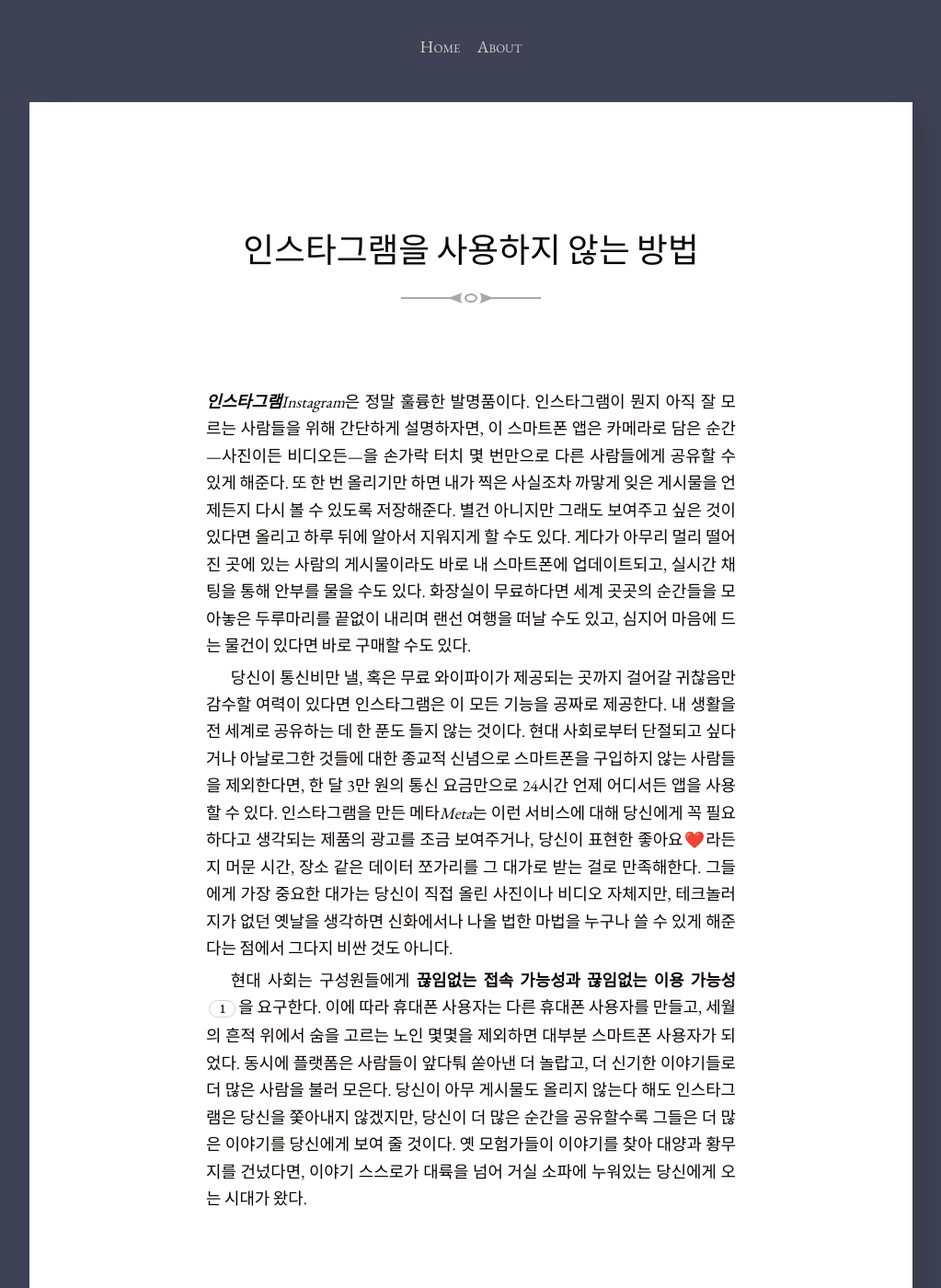
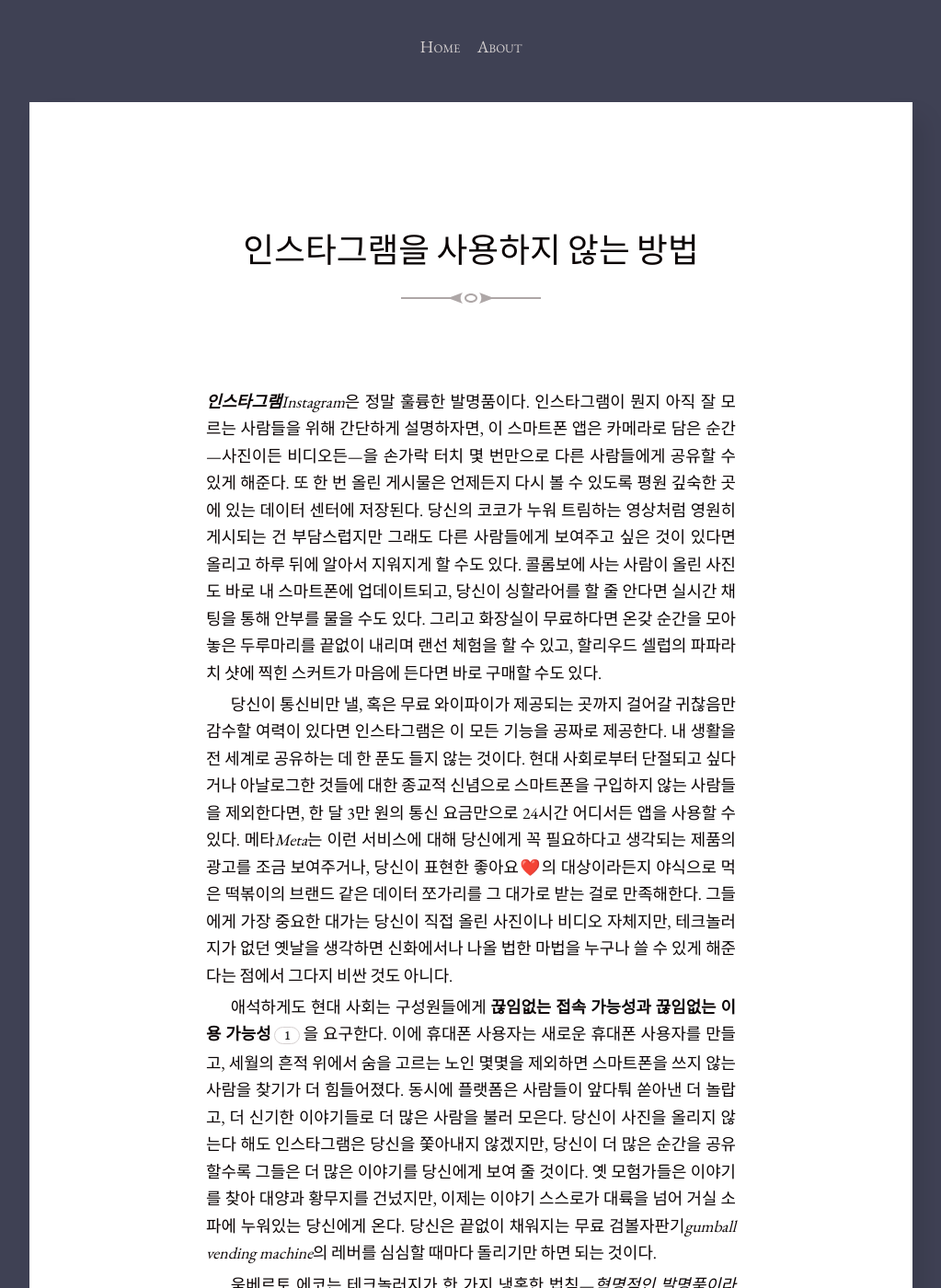
Before and after one commit to grsdij/grsdij, a Jekyll site: the page built from _posts/2022-05-17-인스타그램을 사용하지 않는 방법.md, in a window 1280 px wide and 1400 px high. Shown: the whole window at 92% size, without its empty margins (128-1151 px from the left). Built offline with Jekyll 4.4.1, drawn with Linux system fonts in a browser that asks for light colours; some of the changed text lies outside the part shown.

Commit message:
Update 2022-05-17-인스타그램을 사용하지 않는 방법.md

```diff
--- a/_posts/2022-05-17-인스타그램을 사용하지 않는 방법.md
+++ b/_posts/2022-05-17-인스타그램을 사용하지 않는 방법.md
@@ -5,16 +5,22 @@ categories: essay
 layout: post
 ---
 
-***인스타그램****Instagram*은 정말 훌륭한 발명품이다. 인스타그램이 뭔지 아직 잘 모르는 사람들을 위해 간단하게 설명하자면, 이 스마트폰 앱은 카메라로 담은 순간---사진이든 비디오든---을 손가락 터치 몇 번만으로 다른 사람들에게 공유할 수 있게 해준다. 또 한 번 올리기만 하면 내가 찍은 사실조차 까맣게 잊은 게시물을 언제든지 다시 볼 수 있도록 저장해준다. 별건 아니지만 그래도 보여주고 싶은 것이 있다면 올리고 하루 뒤에 알아서 지워지게 할 수도 있다. 게다가 아무리 멀리 떨어진 곳에 있는 사람의 게시물이라도 바로 내 스마트폰에 업데이트되고, 실시간 채팅을 통해 안부를 물을 수도 있다. 화장실이 무료하다면 세계 곳곳의 순간들을 모아놓은 두루마리를 끝없이 내리며 랜선 여행을 떠날 수도 있고, 심지어 마음에 드는 물건이 있다면 바로 구매할 수도 있다.
+***인스타그램****Instagram*은 정말 훌륭한 발명품이다. 인스타그램이 뭔지 아직 잘 모르는 사람들을 위해 간단하게 설명하자면, 이 스마트폰 앱은 카메라로 담은 순간---사진이든 비디오든---을 손가락 터치 몇 번만으로 다른 사람들에게 공유할 수 있게 해준다. 또 한 번 올린 게시물은 언제든지 다시 볼 수 있도록 평원 깊숙한 곳에 있는 데이터 센터에 저장된다. 당신의 코코가 누워 트림하는 영상처럼 영원히 게시되는 건 부담스럽지만 그래도 다른 사람들에게 보여주고 싶은 것이 있다면 올리고 하루 뒤에 알아서 지워지게 할 수도 있다. 콜롬보에 사는 사람이 올린 사진도 바로 내 스마트폰에 업데이트되고, 당신이 싱할라어를 할 줄 안다면 실시간 채팅을 통해 안부를 물을 수도 있다. 그리고 화장실이 무료하다면 온갖 순간을 모아놓은 두루마리를 끝없이 내리며 랜선 체험을 할 수 있고, 할리우드 셀럽의 파파라치 샷에 찍힌 스커트가 마음에 든다면 바로 구매할 수도 있다.
 
-당신이 통신비만 낼, 혹은 무료 와이파이가 제공되는 곳까지 걸어갈 귀찮음만 감수할 여력이 있다면 인스타그램은 이 모든 기능을 공짜로 제공한다. 내 생활을 전 세계로 공유하는 데 한 푼도 들지 않는 것이다. 현대 사회로부터 단절되고 싶다거나 아날로그한 것들에 대한 종교적 신념으로 스마트폰을 구입하지 않는 사람들을 제외한다면, 한 달 3만 원의 통신 요금만으로 24시간 언제 어디서든 앱을 사용할 수 있다. 인스타그램을 만든 메타*Meta*는 이런 서비스에 대해 당신에게 꼭 필요하다고 생각되는 제품의 광고를 조금 보여주거나, 당신이 표현한 좋아요❤️라든지 머문 시간, 장소 같은 데이터 쪼가리를 그 대가로 받는 걸로 만족해한다. 그들에게 가장 중요한 대가는 당신이 직접 올린 사진이나 비디오 자체지만, 테크놀러지가 없던 옛날을 생각하면 신화에서나 나올 법한 마법을 누구나 쓸 수 있게 해준다는 점에서 그다지 비싼 것도 아니다.
+당신이 통신비만 낼, 혹은 무료 와이파이가 제공되는 곳까지 걸어갈 귀찮음만 감수할 여력이 있다면 인스타그램은 이 모든 기능을 공짜로 제공한다. 내 생활을 전 세계로 공유하는 데 한 푼도 들지 않는 것이다. 현대 사회로부터 단절되고 싶다거나 아날로그한 것들에 대한 종교적 신념으로 스마트폰을 구입하지 않는 사람들을 제외한다면, 한 달 3만 원의 통신 요금만으로 24시간 어디서든 앱을 사용할 수 있다. 메타*Meta*는 이런 서비스에 대해 당신에게 꼭 필요하다고 생각되는 제품의 광고를 조금 보여주거나, 당신이 표현한 좋아요❤️의 대상이라든지 야식으로 먹은 떡볶이의 브랜드 같은 데이터 쪼가리를 그 대가로 받는 걸로 만족해한다. 그들에게 가장 중요한 대가는 당신이 직접 올린 사진이나 비디오 자체지만, 테크놀러지가 없던 옛날을 생각하면 신화에서나 나올 법한 마법을 누구나 쓸 수 있게 해준다는 점에서 그다지 비싼 것도 아니다.
 
-현대 사회는 구성원들에게 **끊임없는 접속 가능성과 끊임없는 이용 가능성**[^1]을 요구한다. 이에 따라 휴대폰 사용자는 다른 휴대폰 사용자를 만들고, 세월의 흔적 위에서 숨을 고르는 노인 몇몇을 제외하면 대부분 스마트폰 사용자가 되었다. 동시에 플랫폼은 사람들이 앞다퉈 쏟아낸 더 놀랍고, 더 신기한 이야기들로 더 많은 사람을 불러 모은다. 당신이 아무 게시물도 올리지 않는다 해도 인스타그램은 당신을 쫓아내지 않겠지만, 당신이 더 많은 순간을 공유할수록 그들은 더 많은 이야기를 당신에게 보여 줄 것이다. 옛 모험가들이 이야기를 찾아 대양과 황무지를 건넜다면, 이야기 스스로가 대륙을 넘어 거실 소파에 누워있는 당신에게 오는 시대가 왔다.
+애석하게도 현대 사회는 구성원들에게 **끊임없는 접속 가능성과 끊임없는 이용 가능성**[^1]을 요구한다. 이에 휴대폰 사용자는 새로운 휴대폰 사용자를 만들고, 세월의 흔적 위에서 숨을 고르는 노인 몇몇을 제외하면 스마트폰을 쓰지 않는 사람을 찾기가 더 힘들어졌다. 동시에 플랫폼은 사람들이 앞다퉈 쏟아낸 더 놀랍고, 더 신기한 이야기들로 더 많은 사람을 불러 모은다. 당신이 사진을 올리지 않는다 해도 인스타그램은 당신을 쫓아내지 않겠지만, 당신이 더 많은 순간을 공유할수록 그들은 더 많은 이야기를 당신에게 보여 줄 것이다. 옛 모험가들은 이야기를 찾아 대양과 황무지를 건넜지만, 이제는 이야기 스스로가 대륙을 넘어 거실 소파에 누워있는 당신에게 온다. 당신은 끝없이 채워지는 무료 검볼자판기*gumball vending machine*의 레버를 심심할 때마다 돌리기만 하면 되는 것이다.
 
+움베르토 에코는 테크놀러지가 한 가지 냉혹한 법칙---*혁명적인 발명품이라도 누구나 이용할 수 있게 되면 그건 더 이상 제 기능을 발휘할 수 없게 된다는 것*---을 따른다고 말했다. 몇 달을 기다려야 도착하던 우편을 수 초 만에 보내는 팩스가 발명되고, 자동차에 비해 가격이 한결 민주적인 팩스는 금방 포화 상태에 이르렀다. 전혀 관심을 갖지 않는 것들을 전달하고 싶어서 안달인 누구나 팩스를 보유하게 되자 대다수가 광고인, 당신이 요구하지도 않은 정보들이 마구잡이로 보내지게 되었다. 그 결과 당신은 광고를 받기 위해 계속 통화 중인 전화선으로 먼 친척의 사망에 따른 거대한 재산 상속을 위한 급한 공증 요청을 받지 못할 수도 있는 것이다.
+
+팩스가 누구나 쓸 수 있는  되자 당신이 요구하지도 않은 정보를 마구잡이로 보내게 되는 상황
+
+며칠에서 몇 달은 걸려야 도착하던 우편을 수 초 만에 보낼 수 있는 팩스가 발명되고,
 
 
 <hr>
 
+그러나 슬프게도 현대 사회의 테크놀러지는 냉혹한 법칙의 반대로 향하고 있다. 소수의 사용자가 아닌 다수의 사용자가 모일수록 힘이 커지는 특성을 가지고 있기 때문이다.
 
 당신은 스스로 커지는 마녀의 수정구슬을 소유하게 된 것이다.
 
```
